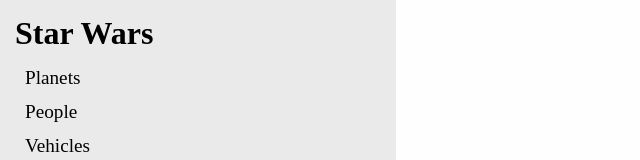
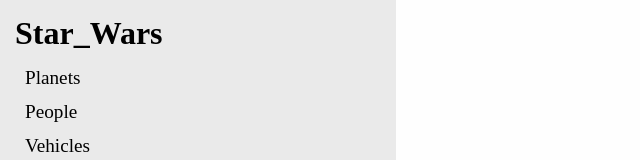
Before and after one commit to Ajit544/SW_Project, a React (Vite) app: page / in a window 1280 px wide. Shown: the top 160 px of the page, without its empty margins (0-640 px from the left). Built offline with nearby package versions, Linux system fonts and the light colour scheme.

Commit message:
changes to root page

```diff
--- a/src/pages/RootPage.jsx
+++ b/src/pages/RootPage.jsx
@@ -8,7 +8,7 @@
       {/* Side Bar */}
       <div className="sidebar">
         <div className="sidebar-header">
-          <h1>Star Wars</h1>
+          <h1>Star_Wars</h1>
         </div>
         <div className="sidebar-content">
           <ul>
```
